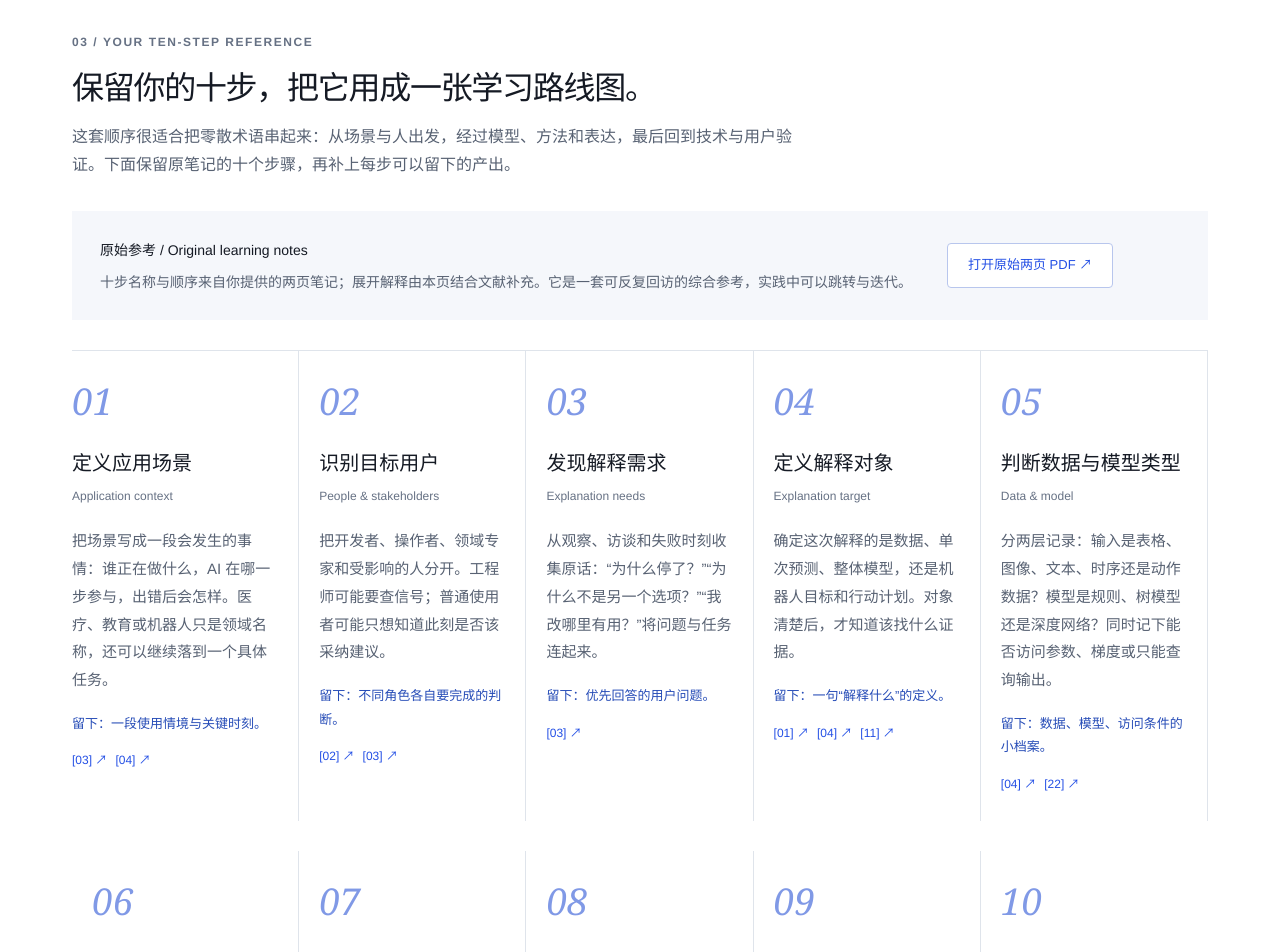
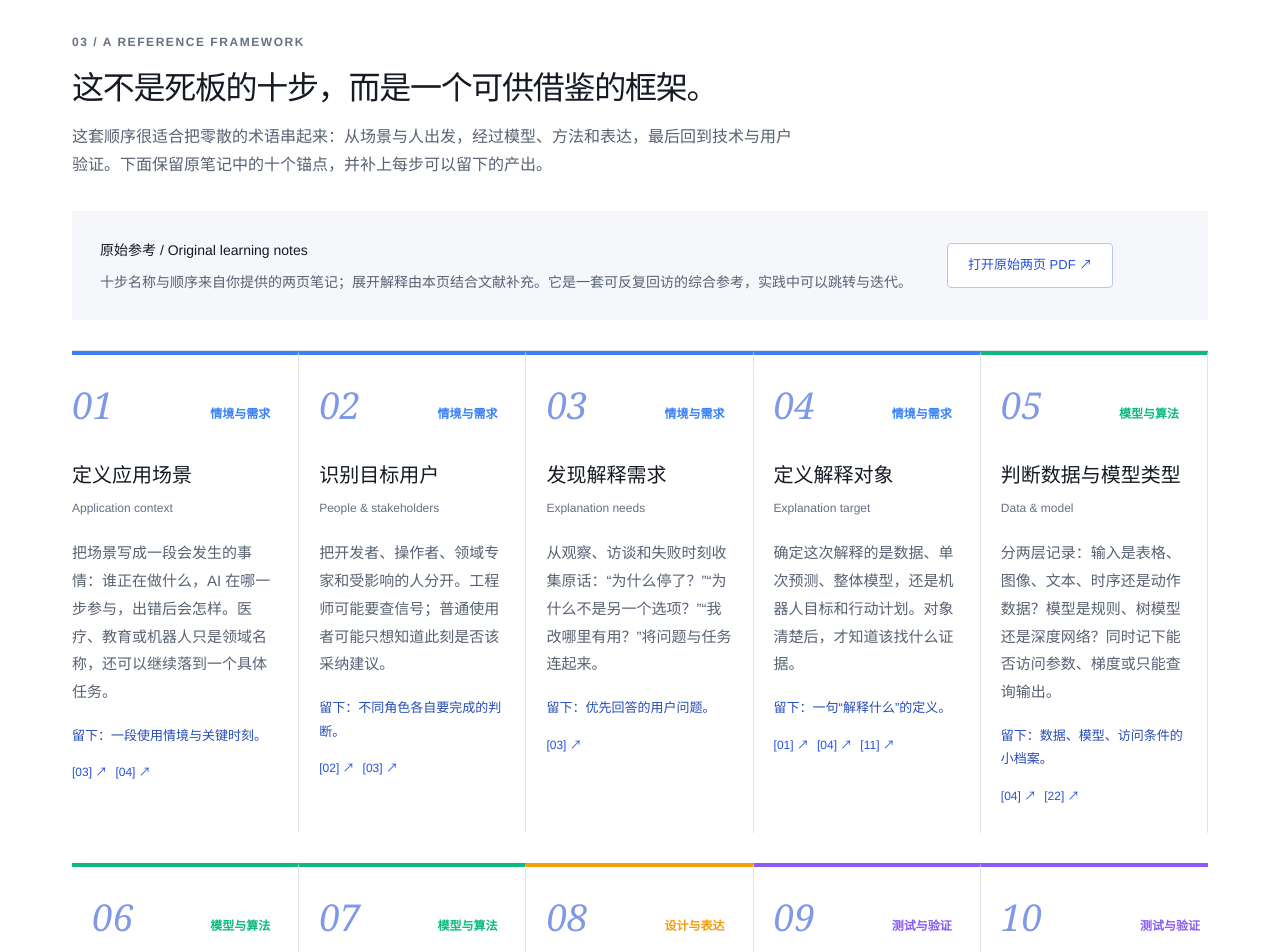
Before and after one commit to limbohoo/xai_fieldnote, a Next.js app: page / in a window 1280 px wide. Shown: the part 7220-8172 px from the top of the page. Built offline with nearby package versions, Linux system fonts and the light colour scheme.

Commit message:
Refactor 'Ten-Step Reference' to 'Reference Framework' and restore color tags

```diff
--- a/app/learning-content.tsx
+++ b/app/learning-content.tsx
@@ -160,6 +160,7 @@ const steps = [
     '把场景写成一段会发生的事情：谁正在做什么，AI 在哪一步参与，出错后会怎样。医疗、教育或机器人只是领域名称，还可以继续落到一个具体任务。',
     '留下：一段使用情境与关键时刻。',
     [3, 4],
+    '情境与需求',
   ],
   [
     '识别目标用户',
@@ -167,6 +168,7 @@ const steps = [
     '把开发者、操作者、领域专家和受影响的人分开。工程师可能要查信号；普通使用者可能只想知道此刻是否该采纳建议。',
     '留下：不同角色各自要完成的判断。',
     [2, 3],
+    '情境与需求',
   ],
   [
     '发现解释需求',
@@ -174,6 +176,7 @@ const steps = [
     '从观察、访谈和失败时刻收集原话：“为什么停了？”“为什么不是另一个选项？”“我改哪里有用？”将问题与任务连起来。',
     '留下：优先回答的用户问题。',
     [3],
+    '情境与需求',
   ],
   [
     '定义解释对象',
@@ -181,6 +184,7 @@ const steps = [
     '确定这次解释的是数据、单次预测、整体模型，还是机器人目标和行动计划。对象清楚后，才知道该找什么证据。',
     '留下：一句“解释什么”的定义。',
     [1, 4, 11],
+    '情境与需求',
   ],
   [
     '判断数据与模型类型',
@@ -188,6 +192,7 @@ const steps = [
     '分两层记录：输入是表格、图像、文本、时序还是动作数据？模型是规则、树模型还是深度网络？同时记下能否访问参数、梯度或只能查询输出。',
     '留下：数据、模型、访问条件的小档案。',
     [4, 22],
+    '模型与算法',
   ],
   [
     '选择 XAI 方法',
@@ -195,6 +200,7 @@ const steps = [
     '用当前问题缩小选择：路径贡献可看 TreeInterpreter，树模型归因可看 TreeSHAP，局部近似可看 LIME，图像区域可看 Grad-CAM，替代方案可看反事实。',
     '留下：一个主方法和一个比较方案。',
     [7, 8, 21, 22, 26],
+    '模型与算法',
   ],
   [
     '生成解释数据',
@@ -202,6 +208,7 @@ const steps = [
     '保存贡献值、参考值、路径、区域图或反事实样本，同时保留对应输入、预测结果和模型版本。这是后续表达能够回溯的依据。',
     '留下：结构化解释记录及对应案例。',
     [4, 6, 22],
+    '模型与算法',
   ],
   [
     '转译成人能理解的表达',
@@ -209,6 +216,7 @@ const steps = [
     '根据任务选择图表、短句、对话、声音、动作或学习反馈。可以让 LLM 把结构化结果组织成文字，也可以把行动意图转成具身线索。',
     '留下：表达原型和解释触发时机。',
     [3, 11, 24, 25],
+    '设计与表达',
   ],
   [
     '技术验证',
@@ -216,6 +224,7 @@ const steps = [
     '检查解释是否忠实于所解释的模型，输入微变后是否稳定，重复计算是否一致，以及运行时间是否适合当前任务。具体测试要与方法相配。',
     '留下：技术检查结果与适用条件。',
     [4, 15, 20],
+    '测试与验证',
   ],
   [
     '用户验证与迭代',
@@ -223,6 +232,7 @@ const steps = [
     '让目标用户实际使用：能否理解、判断下一步、发现错误、有效完成任务？结合行为记录和访谈，再回到需求、方法或表达继续调整。',
     '留下：理解与任务表现证据、下一轮修改。',
     [14, 20],
+    '测试与验证',
   ],
 ] as const;
 export function LearningContent() {
@@ -618,9 +628,9 @@ export function LearningContent() {
       <section id="process" className="section">
         <Head
           no="03"
-          en="YOUR TEN-STEP REFERENCE"
-          title="保留你的十步，把它用成一张学习路线图。"
-          desc="这套顺序很适合把零散术语串起来：从场景与人出发，经过模型、方法和表达，最后回到技术与用户验证。下面保留原笔记的十个步骤，再补上每步可以留下的产出。"
+          en="A REFERENCE FRAMEWORK"
+          title="这不是死板的十步，而是一个可供借鉴的框架。"
+          desc="这套顺序很适合把零散的术语串起来：从场景与人出发，经过模型、方法和表达，最后回到技术与用户验证。下面保留原笔记中的十个锚点，并补上每步可以留下的产出。"
         />
         <div className="workflow-origin">
           <div>
@@ -639,16 +649,27 @@ export function LearningContent() {
           </a>
         </div>
         <div className="process-grid ten-steps">
-          {steps.map(([cn, en, body, result, refs], i) => (
-            <article className="process-step" key={cn}>
+          {steps.map(([cn, en, body, result, refs, tag], i) => {
+            const colors: Record<string, string> = {
+              '情境与需求': 'var(--color-blue, #3b82f6)',
+              '模型与算法': 'var(--color-green, #10b981)',
+              '设计与表达': 'var(--color-orange, #f59e0b)',
+              '测试与验证': 'var(--color-purple, #8b5cf6)',
+            };
+            return (
+              <article className="process-step" key={cn} style={{ borderTop: `4px solid ${colors[tag]}` }}>
+                <div style={{ display: 'flex', justifyContent: 'space-between', alignItems: 'center', marginBottom: '0.5rem' }}>
                   <span className="step-no">{String(i + 1).padStart(2, '0')}</span>
+                  <span style={{ fontSize: '0.75rem', fontWeight: 600, color: colors[tag], background: `${colors[tag]}15`, padding: '2px 8px', borderRadius: '12px' }}>{tag}</span>
+                </div>
                 <h3>{cn}</h3>
                 <span className="en-label">{en}</span>
                 <p>{body}</p>
                 <p className="step-result">{result}</p>
                 <Cite ids={[...refs]} />
               </article>
-          ))}
+            );
+          })}
         </div>
         <div className="workflow-deep">
           <article className="reading-prose">
```
Lines whose indentation alone changed are shown as unchanged.
